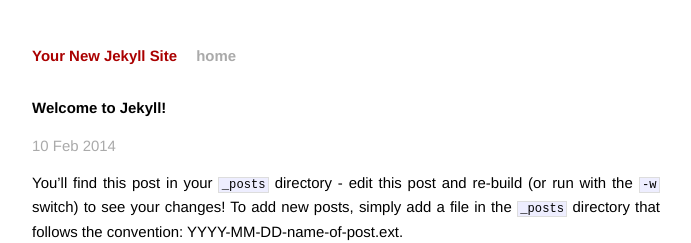
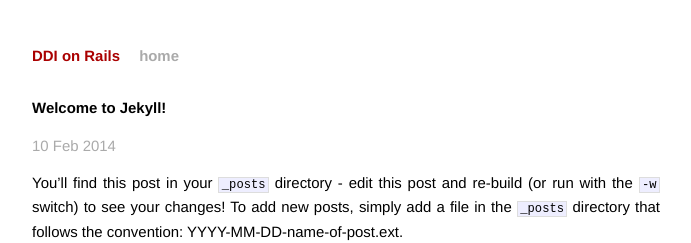
Before and after one commit to ddionrails/ddionrails.github.io, a Jekyll site: the page built from _posts/2014-02-10-welcome-to-jekyll.markdown, in a window 1280 px wide. Shown: the top 243 px of the page, without its empty margins (294-985 px from the left). Built offline with Jekyll 4.4.1, drawn with Linux system fonts in a browser that asks for light colours; Markdown is read by kramdown in place of the engine named in the settings.

Commit message:
Update _config

```diff
--- a/_config.yml
+++ b/_config.yml
@@ -1,4 +1,18 @@
-name: Your New Jekyll Site
-markdown: redcarpet
+name: "DDI on Rails"
+markdown: "kramdown"
 highlighter: true
-url: http://localhost:4000
+encoding: "utf-8"
+defaults:
+  -
+    scope:
+      path: ""
+    values:
+      author: "Marcel Hebing"
+      layout: "ddionrails"
+  -
+    scope:
+      path: "imports"
+    values:
+      layout: "imports"
+kramdown:
+  input: "GFM"
```
Also changed, not shown: 1 other file.
